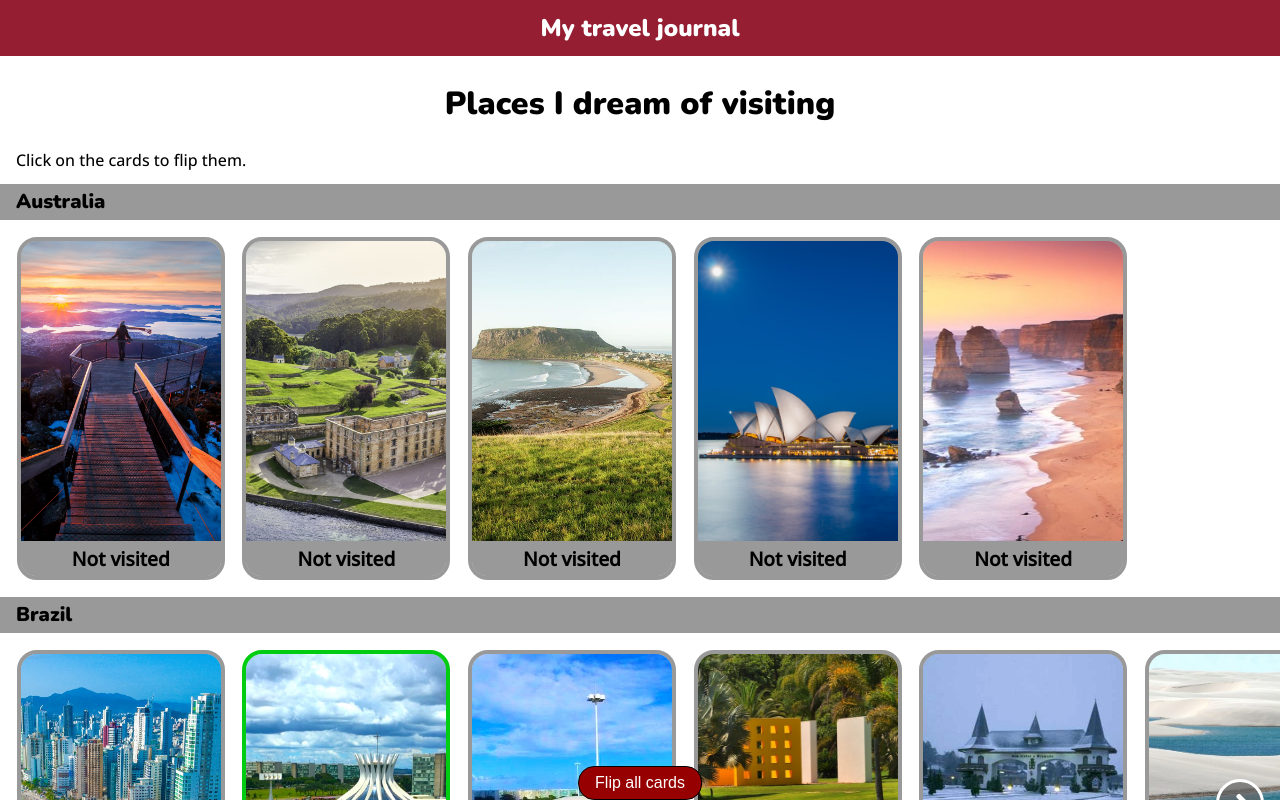
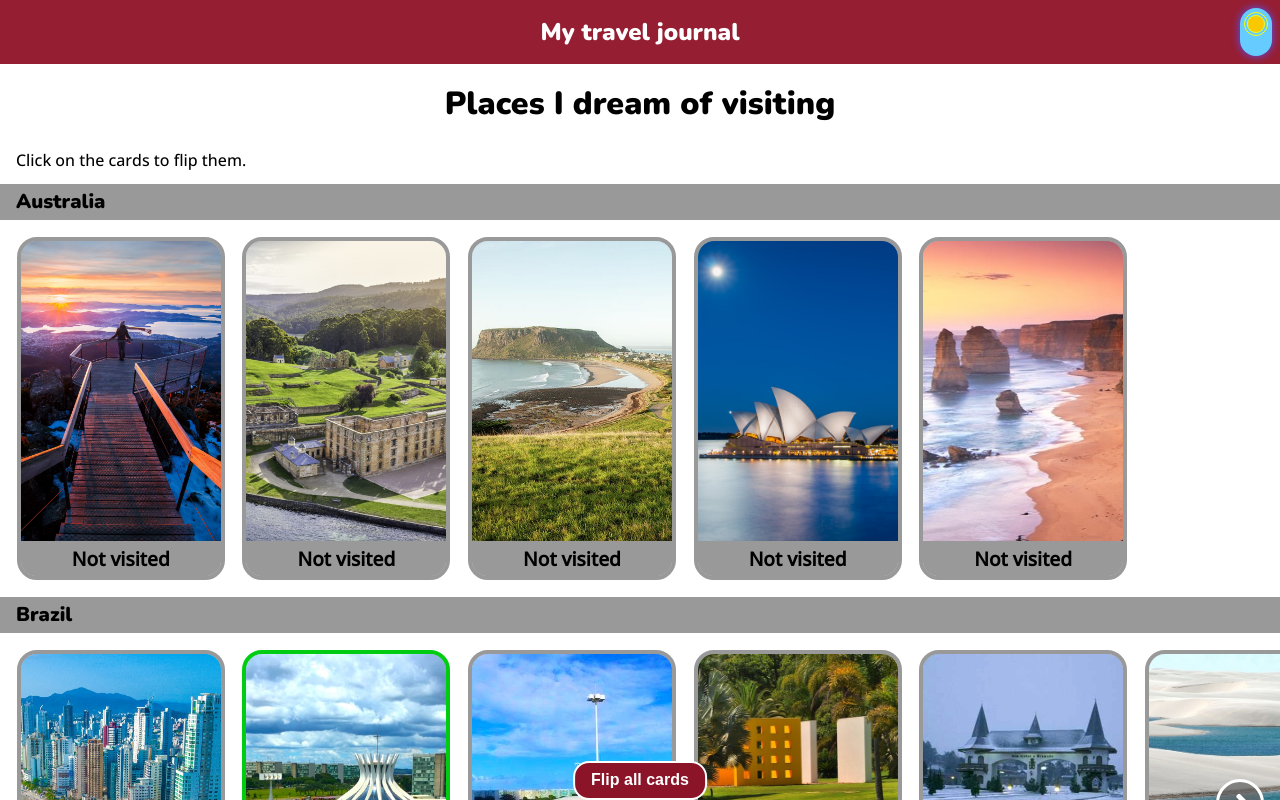
Before and after one commit to arthurcaraujo/places-to-visit, a React (Create React App) app: page / in a window 1280 px wide. Shown: the top 800 px of the page. Built offline with nearby package versions, Linux system fonts and the light colour scheme.

Commit message:
Implement dark/light mode

```diff
--- a/src/App.js
+++ b/src/App.js
@@ -1,15 +1,12 @@
 import Header from "./components/Header";
 import Main from "./components/Main";
 import Footer from "./components/Footer";
-import { FlipProvider } from "./components/FlipContext";
 
 export default function App() {
     return (
         <>
             <Header />
-            <FlipProvider>
-                <Main />
-            </FlipProvider>
+            <Main />
             <Footer />
         </>
     )
--- a/src/components/CountryRow.css
+++ b/src/components/CountryRow.css
@@ -1,16 +1,13 @@
 .country-row {
-    background-color: #FFF;
     position: relative;
 }
 
 .country-name {
-    background-color: #999;
     font-size: 1.25rem;
     padding: 0.5rem 1rem;
 }
 
 .cards-container {
-    /* background-color: black; */
     display: flex;
     flex-direction: row;
     overflow-x: scroll;
--- a/src/components/CountryRow.js
+++ b/src/components/CountryRow.js
@@ -1,15 +1,17 @@
 import "./CountryRow.css";
 import PlaceCard from "./PlaceCard";
 import { useEffect, useLayoutEffect, useRef, useState } from "react";
+import { useFlipping } from "./FlipContext";
 
 export default function CountryRow({props}) {
     const countryRowRef = useRef(null);
     const cardsContainerRef = useRef(null);
 
+    const {darkMode} = useFlipping();
+
     const [externalWidth, setExternalWidth] = useState(0);
     const [internalWidth, setInternalWidth] = useState(0);
     const [rowPosition, setRowPosition] = useState(0);
-    // const [endScrolling, setEndScrolling] = useState(false);
 
     useLayoutEffect(() => {
         setExternalWidth(countryRowRef.current.clientWidth);
@@ -49,8 +51,18 @@ export default function CountryRow({props}) {
     }
 
     return (
-        <section className="country-row" ref={countryRowRef}>
-            <h3 className="country-name">
+        <section
+            className="country-row"
+            ref={countryRowRef}
+            style={{backgroundColor: darkMode ? "#2B2B35" : "#FFF"}}
+        >
+            <h3
+                className="country-name"
+                style={{
+                    backgroundColor: darkMode ? "#111" : "#999",
+                    color: darkMode ? "#fff" : "#000"
+                }}
+            >
                 {props[0].countryName}
             </h3>
             <div className="cards-container" ref={cardsContainerRef}>
--- a/src/components/FlipContext.js
+++ b/src/components/FlipContext.js
@@ -4,16 +4,15 @@ const FlipContext = createContext(undefined);
 
 export const FlipProvider = ({children}) => {
     const [flipAllCards, setflipAllCards] = useState(false);
-    // const [numOfVisitedPlaces, setNumOfVisitedPlaces] = useState(0);
+    const [darkMode, setDarkMode] = useState(false);
 
     return (
         <FlipContext.Provider
             value={{
                 flipAllCards,
                 toggleFlipAllCards: () => setflipAllCards(flipAllCards ? false : true),
-                // numOfVisitedPlaces,
-                // sumPlace: () => setNumOfVisitedPlaces(numOfVisitedPlaces++),
-                // subtractPlace: () => setNumOfVisitedPlaces(numOfVisitedPlaces--)
+                darkMode,
+                toggleDarkMode: () => setDarkMode(darkMode ? false : true)
             }}
         >
             {children}
--- a/src/components/Footer.css
+++ b/src/components/Footer.css
@@ -1,5 +1,5 @@
 footer {
-    background-color: grey;
+    background-color: #808080;
     font-size: 1rem;
     padding: 2rem 0.5rem;
     text-align: center;
--- a/src/components/Footer.js
+++ b/src/components/Footer.js
@@ -1,8 +1,17 @@
 import "./Footer.css";
+import { useFlipping } from "./FlipContext";
 
 export default function Footer() {
+    const {darkMode} = useFlipping();
+
     return (
-        <footer>
+        <footer
+            style={{
+                backgroundColor: darkMode ? "#111" : "#808080",
+                borderTop: darkMode ? "3px dashed #fff" : "3px dashed #000",
+                color: darkMode ? "#fff" : "#000"
+            }}
+        >
             Arthur C. Araújo - {new Date().getFullYear()}
         </footer>
     )
--- a/src/components/Header.css
+++ b/src/components/Header.css
@@ -1,8 +1,13 @@
 h1 {
+    align-content: center;
+    align-items: center;
     background-color: rgb(150, 30, 50);
     color: #fff;
+    display: grid;
     font-size: 1.5rem;
-    padding: 1rem 0.5rem;
+    grid-template-columns: 3rem auto 3rem;
+    justify-items: center;
+    padding: 0.5rem 0;
     position: fixed;
     text-align: center;
     top: 0;
@@ -10,9 +15,49 @@ h1 {
     z-index: 20;
 }
 
+h1 > span {
+    grid-column: 2 / 3;
+}
+
 h2 {
-    /* background-color: grey; */
     font-size: 2rem;
     padding: 5.5rem 0.5rem 2rem;
     text-align: center;
 }
+
+.switch {
+    border-radius: 1rem;
+    cursor: pointer;
+    display: inline-block;
+    grid-column: 3 / 4;
+    height: 3rem;
+    position: relative;
+    transition: 0.5s;
+    width: 2rem;
+}
+
+.switch input {
+    height: 0;
+    opacity: 0;
+    width: 0;
+}
+
+.slider {
+    background-color: rgb(250, 200, 0);
+    border-radius: 50%;
+    height: 1rem;
+    left: 0.5rem;
+    outline: 0.25rem double yellow;
+    position: absolute;
+    top: 0.5rem;
+    transition: 0.5s;
+    width: 1rem;
+}
+
+input:checked + .slider {
+    background-color: #777;
+    outline: none;
+    -ms-transform: translateY(1rem);
+    -webkit-transform: translateY(1rem);
+    transform: translateY(1rem);
+}
--- a/src/components/Header.js
+++ b/src/components/Header.js
@@ -1,10 +1,35 @@
 import "./Header.css";
+import { useFlipping } from "./FlipContext";
 
 export default function Header() {
+    const {darkMode, toggleDarkMode} = useFlipping();
+
     return (
         <header>
-            <h1>My travel journal</h1>
-            <h2>Places I dream of visiting</h2>
+            <h1>
+                <span>My travel journal</span>
+                <label
+                    className="switch"
+                    style={{
+                        backgroundColor: darkMode ? "#003" : "#6CF",
+                        boxShadow: darkMode ? "none" : "0 0 0.5rem #55F"
+                    }}
+                >
+                    <input
+                        onClick={toggleDarkMode}
+                        type="checkbox"
+                    />
+                    <span className="slider"></span>
+                </label>
+            </h1>
+            <h2
+                style={{
+                    backgroundColor: darkMode ? "#2B2B35" : "#fff",
+                    color: darkMode ? "#fff" : "#000"
+                }}
+            >
+                Places I dream of visiting
+            </h2>
         </header>
     )
 }
--- a/src/components/Main.css
+++ b/src/components/Main.css
@@ -4,24 +4,25 @@
 }
 
 #flip-all-cards-btn {
-    background-color: rgb(150, 0, 0);
-    border: 1px solid #000;
+    background-color: rgb(140, 20, 40);
+    border: 2px solid #fff;
     border-radius: 1rem;
     bottom: 0;
     color: #fff;
     font-size: 1rem;
+    font-weight: bold;
     left: 50%;
-    margin: 1rem;
-    padding: 0.5rem 1rem;
+    margin: 0 1rem 1rem;
+    padding: 0.6rem 1rem;
     position: sticky;
     transform: translateX(-50%);
     z-index: 20;
 }
 
 #flip-all-cards-btn:hover {
-    background-color: rgb(200, 0, 0);
+    background-color: rgb(160, 40, 60);
 }
 
 #flip-all-cards-btn:active {
-    background-color: rgb(250, 0, 50);
+    background-color: rgb(200, 0, 20);
 }
--- a/src/components/Main.js
+++ b/src/components/Main.js
@@ -4,11 +4,18 @@ import "./Main.css";
 import { useFlipping } from "./FlipContext";
 
 export default function Main() {
-    const {toggleFlipAllCards} = useFlipping();
+    const {darkMode, toggleFlipAllCards} = useFlipping();
 
     return (
-        <main>
-            <p id="flip-tip">Click on the cards to flip them.</p>
+        <main
+            style={{ backgroundColor: darkMode ? "#2B2B35" : "#fff" }}
+        >
+            <p
+                id="flip-tip"
+                style={{ color: darkMode ? "#fff" : "#000" }}
+            >
+                Click on the cards to flip them.
+            </p>
             {data.map(country =>
                 <CountryRow
                     key={country[0].countryName}
--- a/src/index.js
+++ b/src/index.js
@@ -3,11 +3,14 @@ import App from './App';
 import React from 'react';
 import ReactDOM from 'react-dom/client';
 import reportWebVitals from './reportWebVitals';
+import { FlipProvider } from "./components/FlipContext";
 
 const root = ReactDOM.createRoot(document.getElementById('root'));
 root.render(
   <React.StrictMode>
-    <App />
+    <FlipProvider>
+      <App />
+    </FlipProvider>
   </React.StrictMode>
 );
 
```
